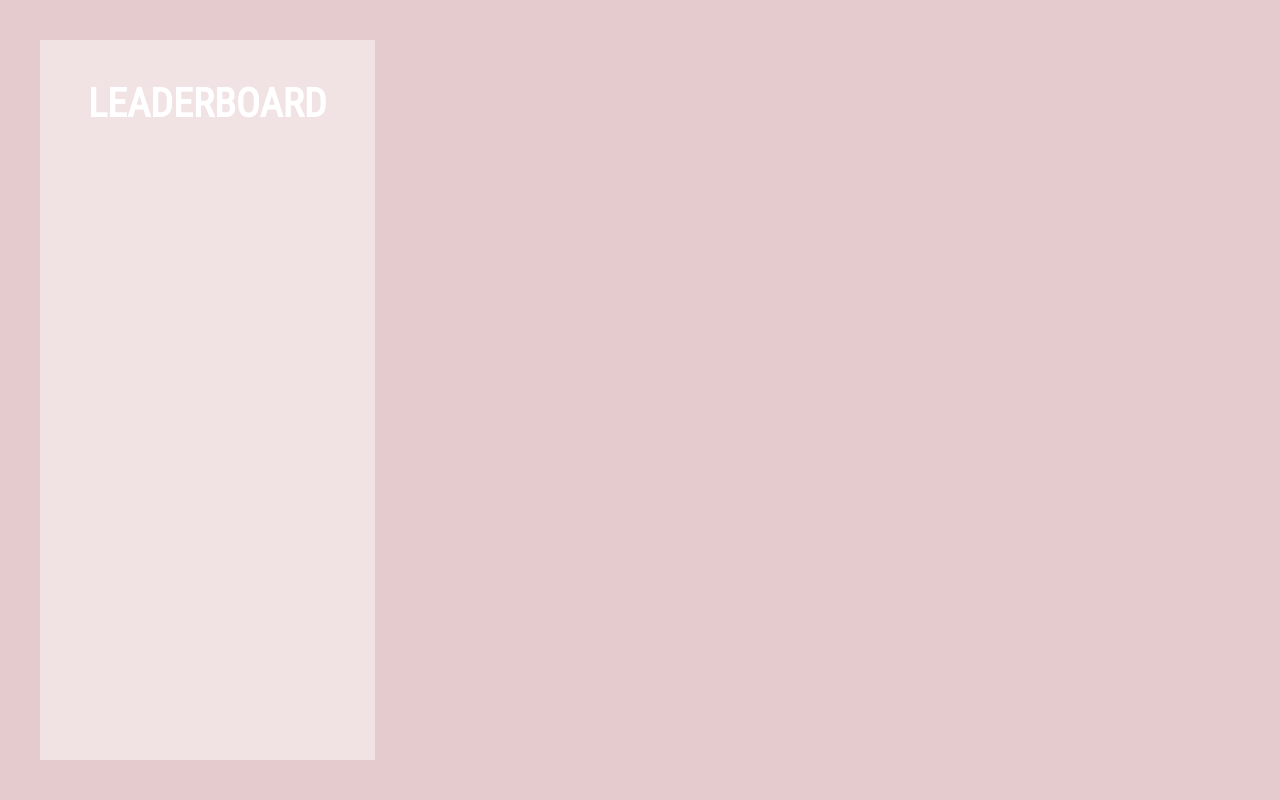
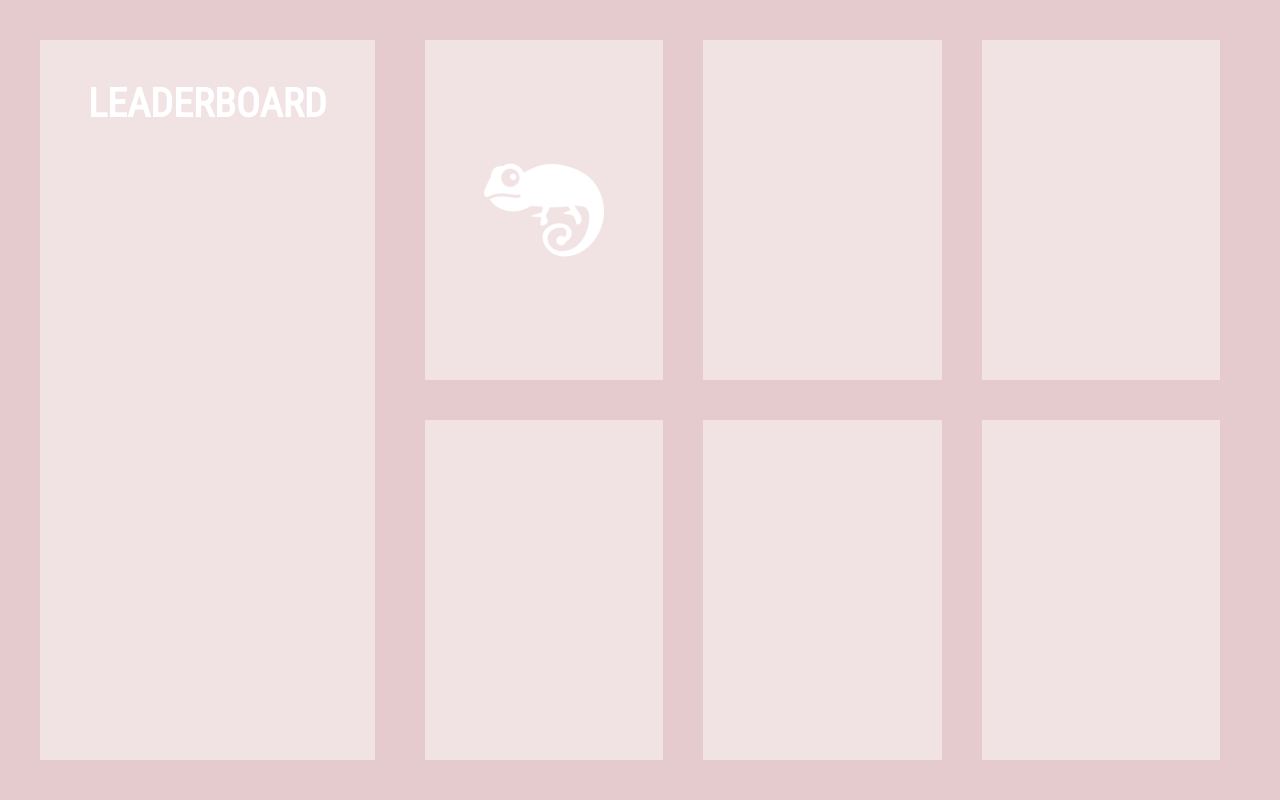
Before and after one commit to TheHacktech/Gametech, a Flask app: template templates/leaderboard.html in a window 1280 px wide. Run offline with Flask 2, Linux system fonts and the light colour scheme; the template is opened without the code that fills it, so the values that code supplies are empty; some libraries are stand-ins or nearby versions.

Commit message:
fixed (?) game tiles

```diff
--- a/static/stylesheets/leaderboard.css
+++ b/static/stylesheets/leaderboard.css
@@ -30,7 +30,6 @@ p, div {
   display: -webkit-flex;
   display: flex;
   -webkit-flex-flow: row nowrap;
-  -moz-flex-flow: row nowrap;
   flex: 1;
   max-height: 100%;
   height: 100%;
@@ -86,11 +85,10 @@ p, div {
   display: -ms-flexbox;
   display: -webkit-flex;
   display: flex;
-  -webkit-flex-flow: row wrap;
-  -moz-flex-flow: row nowrap; }
+  -webkit-flex-flow: row wrap; }
 
 .tile {
-  -moz-flex: 1 0 25%;
+  flex: 1 0 25%;
   margin: 20px;
   perspective: 1000px;
   display: -webkit-box;
--- a/static/stylesheets/sass/leaderboard.scss
+++ b/static/stylesheets/sass/leaderboard.scss
@@ -35,7 +35,6 @@ p, div {
     display: -webkit-flex;
     display: flex;
   -webkit-flex-flow: row nowrap;
-  -moz-flex-flow: row nowrap;
   flex: 1;
   max-height: 100%;
   height: 100%;
@@ -107,11 +106,10 @@ p, div {
     display: -webkit-flex;
     display: flex;
   -webkit-flex-flow: row wrap;
-    -moz-flex-flow: row nowrap;
 }
 
 .tile {
-    -moz-flex: 1 0 25%;
+    flex: 1 0 25%;
     margin: 20px;
     perspective: 1000px;
     display: -webkit-box;
```
Also changed, not shown: 1 other file.
